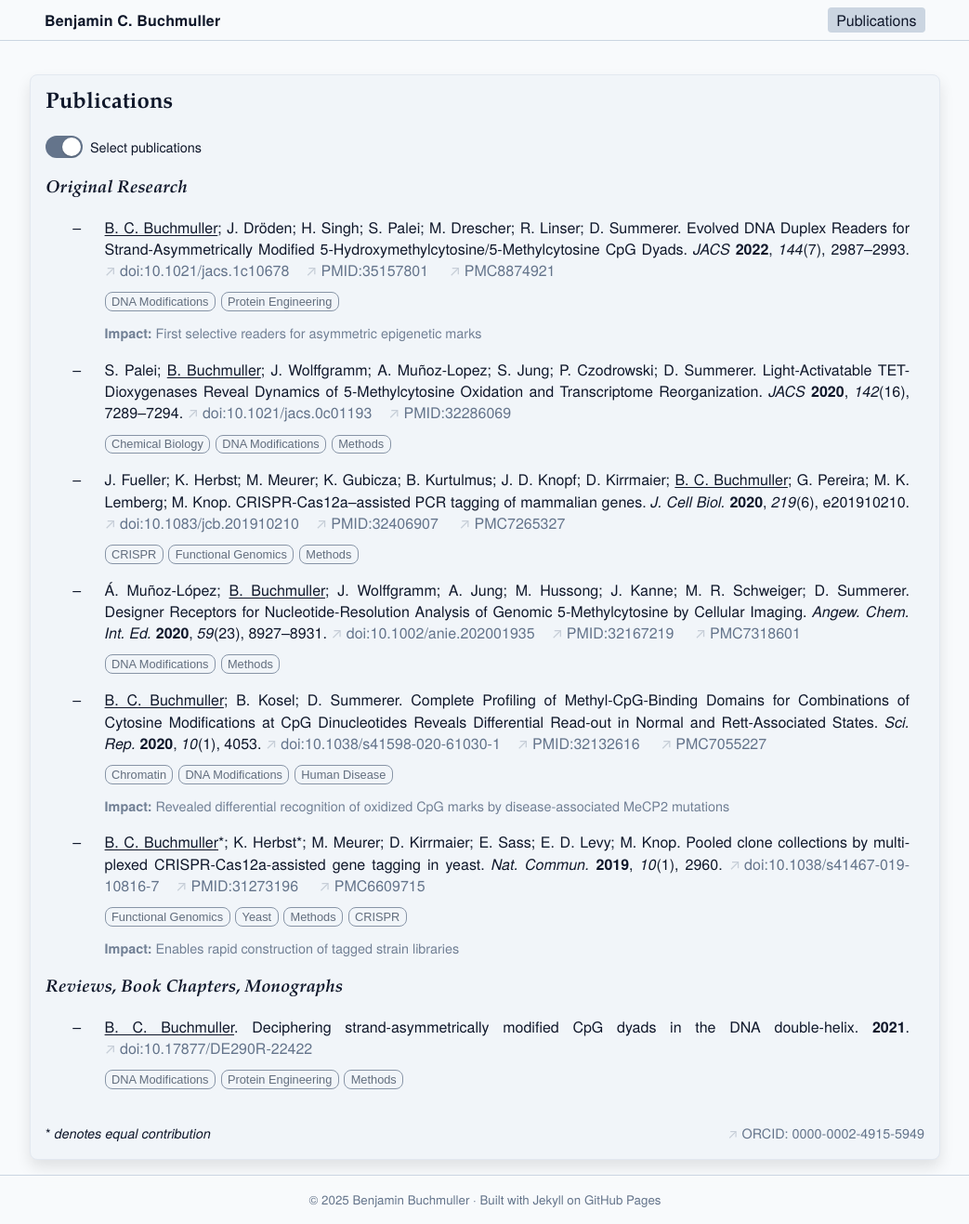
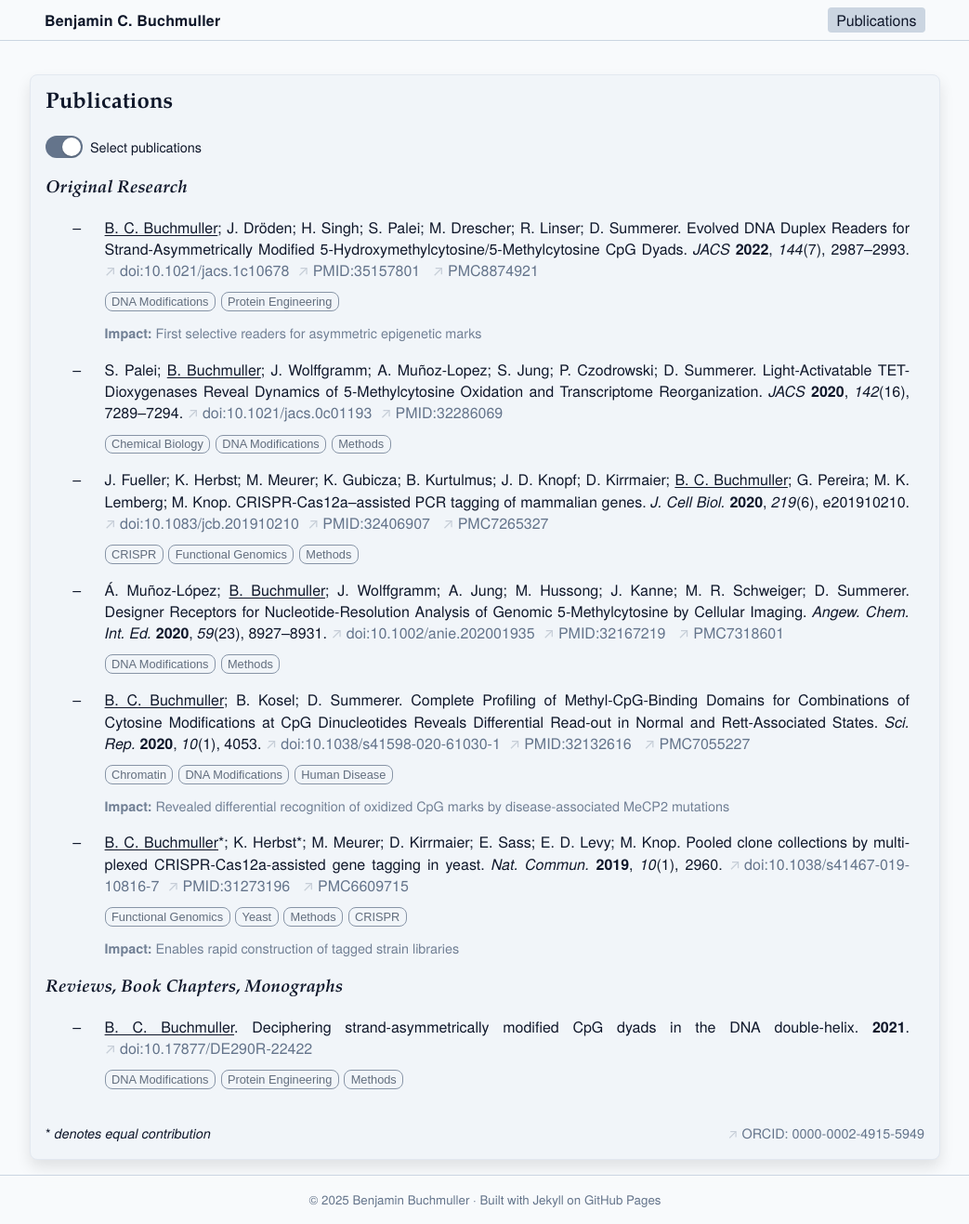
Before and after one commit to benjbuch/benjbuch.github.io, a Jekyll site: the page built from index.html, in a window 1280 px wide and 1317 px high. Shown: the whole window at 93% size, without its empty margins (118-1161 px from the left). Built offline with Jekyll 4.4.1, drawn with Linux system fonts in a browser that asks for light colours.

Commit message:
Improve publication layout

```diff
--- a/_sass/_publications.scss
+++ b/_sass/_publications.scss
@@ -89,7 +89,7 @@
 .pub-pmid,
 .pub-pmcid {
   hyphenate-limit-chars: 6 3 2;
-  margin-right: 2ch;
+  margin-right: 1ch;
   word-break: break-word;
 }
 
```
